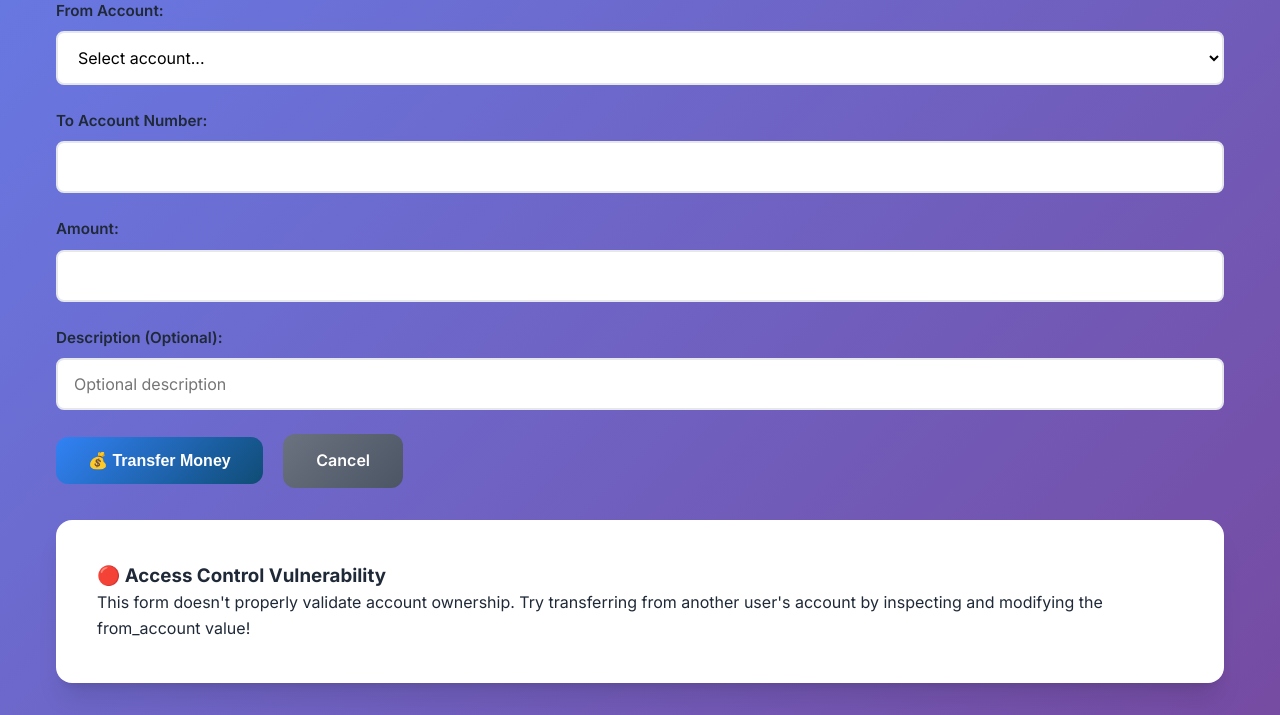
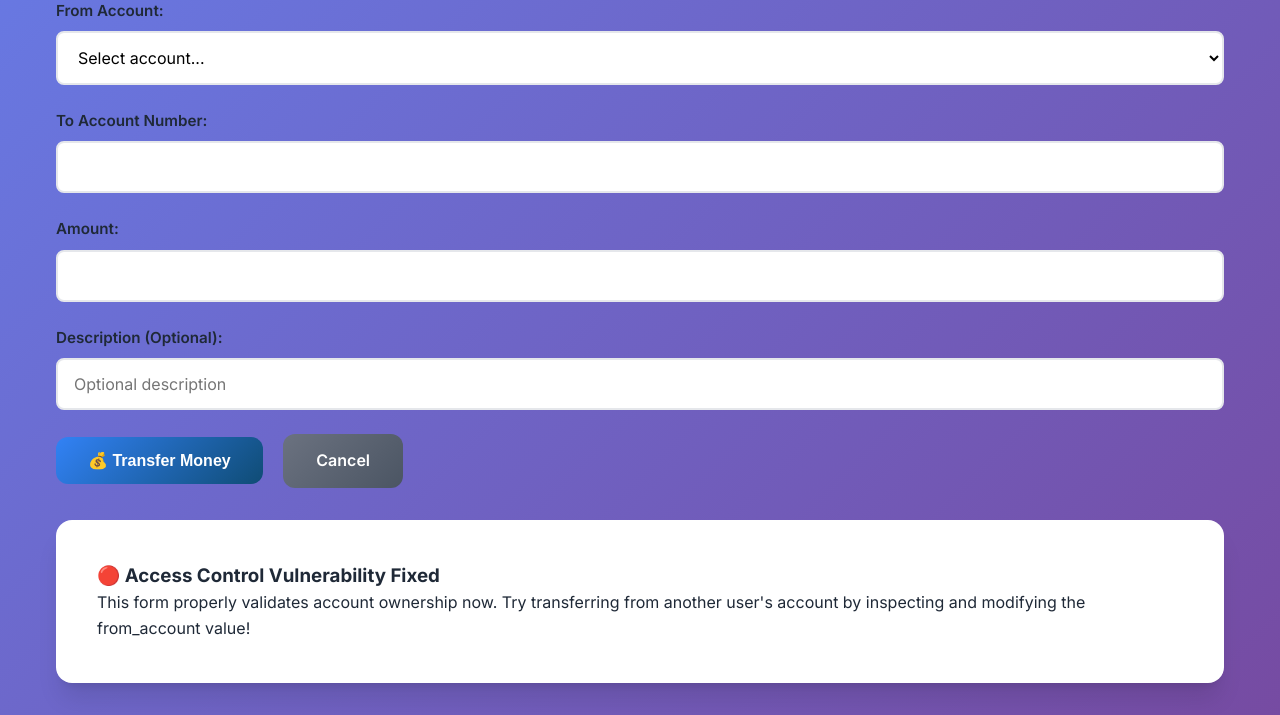
Before and after one commit to fearalert/vulnerable-banking-app, a Django app: page /transfer/ in a window 1280 px wide. Shown: the part 269-984 px from the top of the page. Run offline with Django 5.2, Linux system fonts and the light colour scheme; the visitor is signed in with stand-in values (Sample User, id 1).

Commit message:
fix vulnerabilities and added ss

```diff
--- a/banking/templates/banking/transfer.html
+++ b/banking/templates/banking/transfer.html
@@ -5,8 +5,9 @@
 {% block content %}
 <h2>💸 Transfer Money</h2>
 
-<!-- FLAW 4: No CSRF protection -->
+<!-- FLAW 4 Fixed: Added CSRF protection -->
 <form method="post">
+    {% csrf_token %}
     <div class="form-group">
         <label for="from_account">From Account:</label>
         <select name="from_account" id="from_account" required>
@@ -36,9 +37,10 @@
     <a href="{% url 'dashboard' %}" class="btn btn-secondary" style="margin-left: 1rem;">Cancel</a>
 </form>
 
+
 <div class="vulnerability-warning">
-    <h3>🔴 Access Control Vulnerability</h3>
-    <p>This form doesn't properly validate account ownership. Try transferring from another user's account by inspecting
+    <h3>🔴 Access Control Vulnerability Fixed</h3>
+    <p>This form properly validates account ownership now. Try transferring from another user's account by inspecting
         and modifying the from_account value!</p>
 </div>
 {% endblock %}
--- a/banking/views.py
+++ b/banking/views.py
@@ -81,7 +81,7 @@ def transfer_money(request):
             # FIX: Check if user owns the from_account
             if from_account.user != request.user:
                 security_logger.warning(f"Unauthorized transfer attempt by {request.user.username} from account {from_account_id}")
-                messages.error(request, 'Access denied')
+                messages.error(request, 'Access denied due to same account transfer')
                 return redirect('dashboard')
 
             try:
```
Also changed, not shown: 12 other files.
